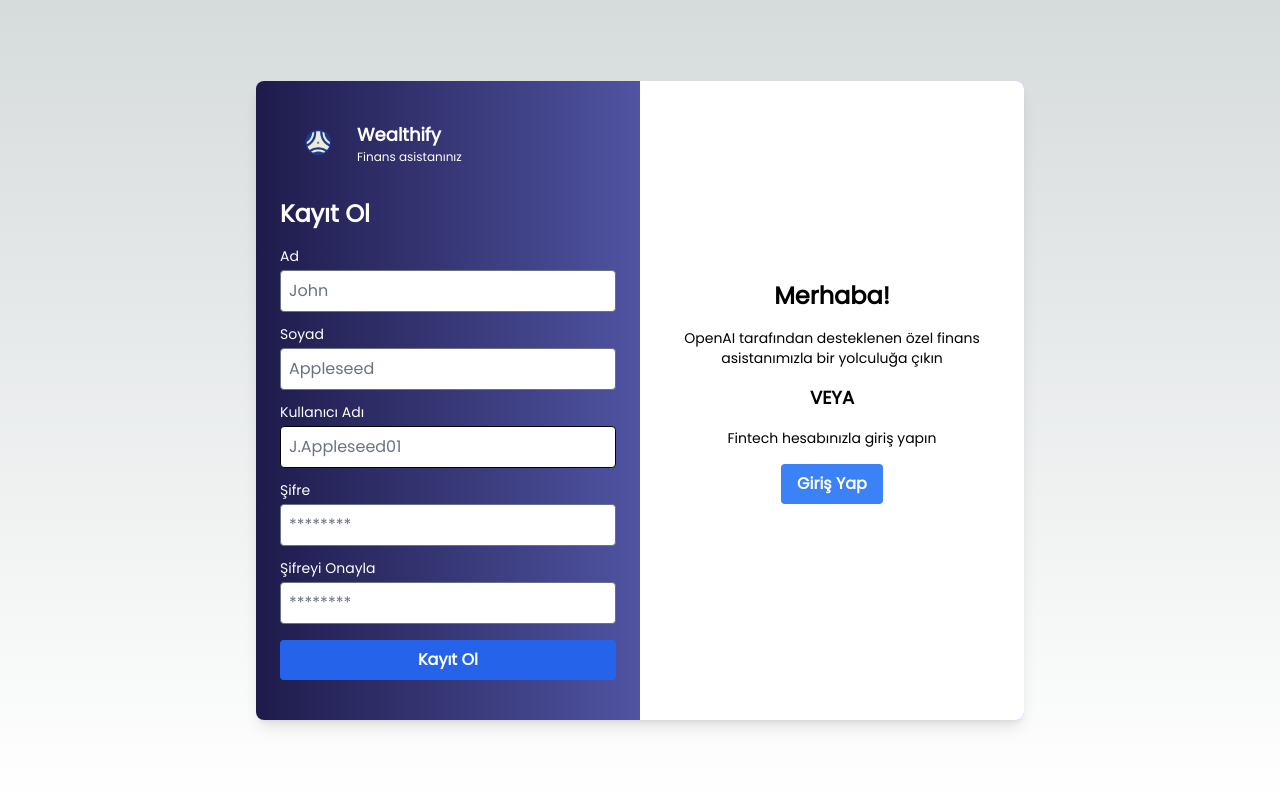
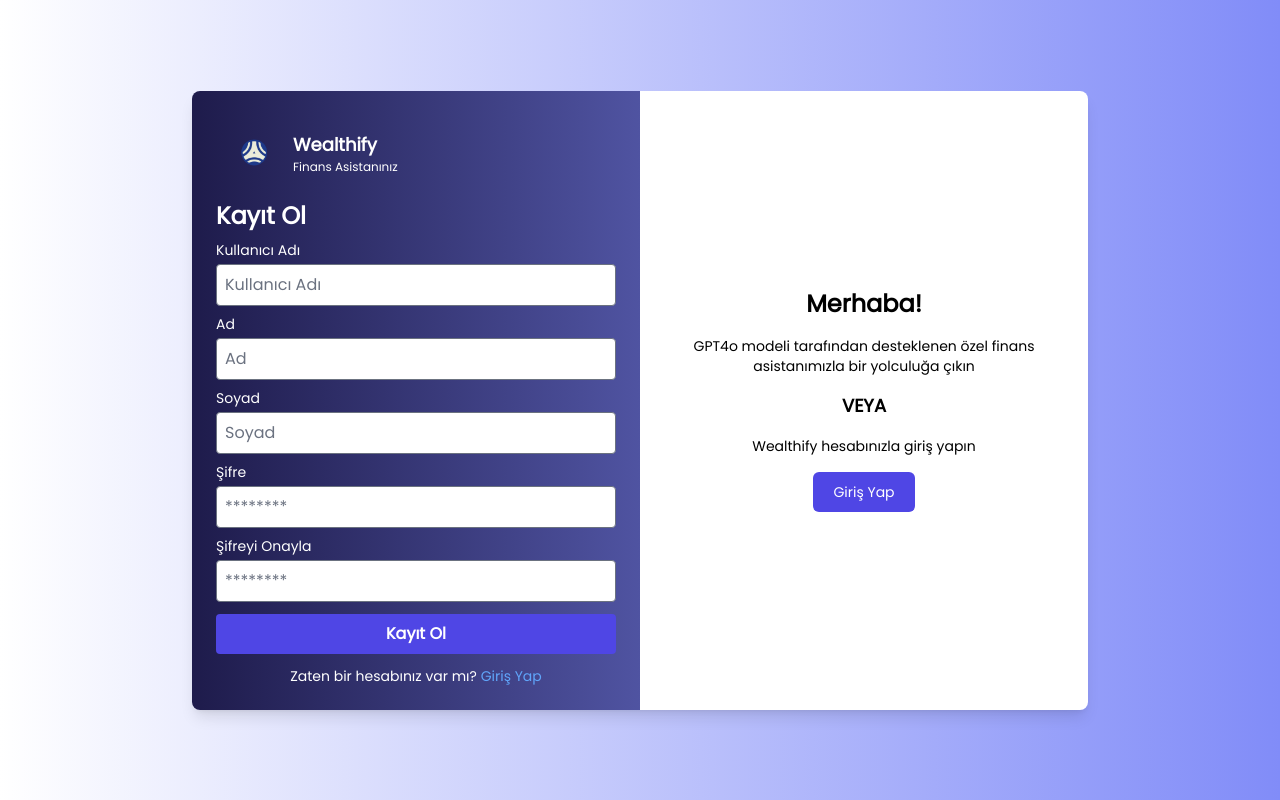
Before and after one commit to samemrecebi/finantial-advisor, a Next.js app in the folder frontend/: page /signup in a window 1280 px wide. Built offline with nearby package versions, Linux system fonts and the light colour scheme.

Commit message:
Signin,signup güncellendi

```diff
--- a/frontend/app/signin/page.tsx
+++ b/frontend/app/signin/page.tsx
@@ -1,5 +1,4 @@
-'use client';
-
+"use client";
 import Link from 'next/link';
 import Image from 'next/image';
 import { FormEvent } from 'react';
@@ -23,7 +22,7 @@
 
     if (response.ok) {
       const data = await response.json();
-      localStorage.setItem('username', formData.get('username') ?? '');
+      localStorage.setItem('username', formData.get('username')?.toString() ?? '');
       localStorage.setItem('token', data.token);
       router.push('/chat-screen');
     } else {
@@ -32,18 +31,20 @@
   }
 
   return (
-    <main className="flex items-center justify-center min-h-screen bg-dark text-white">
+    <main className="flex items-center justify-center min-h-screen bg-gradient-to-r from-white to-indigo-400 text-white">
       {/* Arka planı isterseniz sonra bir resim vs. ile değiştirebiliriz */}
-      <div className="flex flex-row bg-gradient-to-r from-indigo-950 to-indigo-400 rounded-lg shadow-lg max-w-3xl w-full">
-        <div className="w-1/2 p-6">
+      <div className="flex flex-col md:flex-row bg-gradient-to-r from-indigo-950 to-indigo-400 rounded-lg shadow-lg max-w-4xl w-full">
+        <div className="w-full md:w-1/2 p-6">
           <div className="flex justify-between items-center mb-4">
-            <div className="flex items-center">
-              <Image src="/logo.png" alt="Wealthify" width={77} height={61} />
-              <div>
-                <div className="text-lg font-bold">Wealthify</div>
-                <div className="text-xs">Finans asistanınız</div>
+            <Link href="/" className="block text-white no-underline hover:opacity-80">
+              <div className="flex items-center">
+                <Image src="/logo.png" alt="Wealthify" width={77} height={61} />
+                <div>
+                  <div className="text-lg font-bold">Wealthify</div>
+                  <div className="text-xs">Finans Asistanınız</div>
+                </div>
               </div>
-            </div>
+            </Link>
           </div>
           <h1 className="text-2xl font-bold mb-4">Giriş Yap</h1>
           <form onSubmit={handleSubmit}>
@@ -54,7 +55,7 @@
                   type="username"
                   name="username"
                   className="block w-full p-2 rounded border text-black"
-                  placeholder="J.Appleseed01"
+                  placeholder="Kullanıcı Adı"
                 />
               </label>
             </div>
@@ -69,22 +70,35 @@
                 />
               </label>
             </div>
+            <div className="flex justify-between items-center mb-3">
+              <label className="flex items-center">
+                <input type="checkbox" className="form-checkbox" />
+                <span className="ml-2 text-xs">Beni hatırla?</span>
+              </label>
+            </div>
             <button
               type="submit"
-              className="w-full bg-blue-600 hover:bg-blue-700 text-white font-bold py-2 px-4 rounded mb-4"
+              className="w-full bg-indigo-600 hover:bg-indigo-700 text-white font-bold py-2 px-4 rounded mb-4"
             >
               Giriş Yap
             </button>
           </form>
+          <p className="text-center text-sm">
+            Henüz kayıtlı değil misiniz?
+            {' '}
+            <Link href="/signup" className="text-blue-400 hover:underline">
+              Bir hesap oluşturun
+            </Link>
+          </p>
         </div>
-        <div className="w-1/2 p-6 flex flex-col justify-center items-center bg-white text-black rounded-r-lg">
+        <div className="w-full md:w-1/2 p-6 flex flex-col justify-center items-center bg-white text-black rounded-b-lg md:rounded-r-lg md:rounded-bl-none">
           <h1 className="text-2xl font-bold mb-4">Tekrar Hoşgeldiniz!</h1>
           <p className="mb-4 text-sm">Giriş yaparak yolculuğunuza devam edin</p>
           <p className="mb-4 text-lg font-bold">VEYA</p>
-          <p className="mb-4 text-sm">E-postanızla kayıt olun</p>
+          <p className="mb-4 text-sm">Hemen kayıt olun</p>
           <Link
             href="/signup"
-            className="btn btn-lg btn-primary bg-blue-500 text-white font-bold py-2 px-4 rounded mb-4"
+            className="rounded-md bg-indigo-600 px-5 py-2.5 text-sm font-medium text-white no-underline transition hover:bg-indigo-700"
           >
             Kayıt Ol
           </Link>
--- a/frontend/app/signup/page.tsx
+++ b/frontend/app/signup/page.tsx
@@ -1,9 +1,8 @@
-'use client';
-
-import Link from 'next/link';
-import Image from 'next/image';
-import { FormEvent } from 'react';
-import { useRouter } from 'next/navigation';
+"use client";
+import Link from "next/link";
+import Image from "next/image";
+import { FormEvent } from "react";
+import { useRouter } from "next/navigation";
 
 function SignUpForm() {
   const router = useRouter();
@@ -35,53 +34,51 @@
   }
 
   return (
-    <main className="flex items-center justify-center min-h-screen bg-dark text-white">
+    <main className="flex items-center justify-center min-h-screen bg-gradient-to-r from-white to-indigo-400 text-white">
       {/* Arka planı isterseniz sonra bir resim vs. ile değiştirebiliriz */}
-      <div className="flex flex-row bg-gradient-to-r from-indigo-950 to-indigo-400 rounded-lg shadow-lg max-w-3xl w-full">
-        <div className="w-1/2 p-6">
-          <div className="flex justify-between items-center mb-4">
-            <div className="flex items-center">
-              <Image src="/logo.png" alt="Wealthify" width={77} height={61} />
-              <div>
-                <div className="text-lg font-bold">Wealthify</div>
-                <div className="text-xs">Finans asistanınız</div>
+      <div className="flex flex-col md:flex-row bg-gradient-to-r from-indigo-950 to-indigo-400 rounded-lg shadow-lg max-w-4xl w-full">
+        <div className="w-full md:w-1/2 p-6">
+          <div className="flex justify-between items-center mb-2">
+            <Link href="/" className="block text-white no-underline hover:opacity-80">
+              <div className="flex items-center">
+                <Image src="/logo.png" alt="Wealthify" width={77} height={61} />
+                <div>
+                  <div className="text-lg font-bold">Wealthify</div>
+                  <div className="text-xs">Finans Asistanınız</div>
+                </div>
               </div>
-            </div>
+            </Link>
           </div>
-          <h1 className="text-2xl font-bold mb-4">Kayıt Ol</h1>
+          <h1 className="text-2xl font-bold mb-2">Kayıt Ol</h1>
           <form onSubmit={handleSubmit}>
-            <div className="mb-3">
-              <label className="block text-sm font-medium mb-1">
-                Ad
-              </label>
+            <div className="mb-2">
+              <label className="block text-sm font-medium mb-1">Kullanıcı Adı</label>
               <input
                 type="text"
-                placeholder="John"
+                name="username"
                 className="block w-full p-2 rounded border text-black"
-                name="firstName"
+                placeholder="Kullanıcı Adı"
               />
             </div>
-            <div className="mb-3">
-              <label className="block text-sm font-medium mb-1">
-                Soyad
-              </label>
+            <div className="mb-2">
+              <label className="block text-sm font-medium mb-1">Ad</label>
               <input
                 type="text"
-                placeholder="Appleseed"
+                name="firstName"
                 className="block w-full p-2 rounded border text-black"
-                name="lastName"
+                placeholder="Ad"
               />
             </div>
-            <div className="mb-3">
-              <label className="block text-sm font-medium mb-1"> Kullanıcı Adı </label>
+            <div className="mb-2">
+              <label className="block text-sm font-medium mb-1">Soyad</label>
               <input
-                type="username"
-                name="username"
+                type="text"
+                name="lastName"
                 className="block w-full p-2 rounded border text-black"
-                placeholder="J.Appleseed01"
+                placeholder="Soyad"
               />
             </div>
-            <div className="mb-3">
+            <div className="mb-2">
               <label className="block text-sm font-medium mb-1">Şifre</label>
               <input
                 type="password"
@@ -90,10 +87,8 @@
                 placeholder="********"
               />
             </div>
-            <div className="mb-4">
-              <label className="block text-sm font-medium mb-1">
-                Şifreyi Onayla
-              </label>
+            <div className="mb-3">
+              <label className="block text-sm font-medium mb-1">Şifreyi Onayla</label>
               <input
                 type="password"
                 className="block w-full p-2 rounded border text-black"
@@ -102,23 +97,28 @@
             </div>
             <button
               type="submit"
-              className="w-full bg-blue-600 hover:bg-blue-700 text-white font-bold py-2 px-4 rounded mb-4"
+              className="w-full bg-indigo-600 hover:bg-indigo-700 text-white font-bold py-2 px-4 rounded mb-3"
             >
               Kayıt Ol
             </button>
           </form>
+          <p className="text-center text-sm">
+            Zaten bir hesabınız var mı?{" "}
+            <Link href="/signin" className="text-blue-400 hover:underline">
+              Giriş Yap
+            </Link>
+          </p>
         </div>
-        <div className="w-1/2 p-6 flex flex-col justify-center items-center bg-white text-black rounded-r-lg">
+        <div className="w-full md:w-1/2 p-4 flex flex-col justify-center items-center bg-white text-black rounded-b-lg md:rounded-r-lg md:rounded-bl-none">
           <h1 className="text-2xl font-bold mb-4">Merhaba!</h1>
           <p className="mb-4 text-sm text-center">
-            OpenAI tarafından desteklenen özel finans asistanımızla bir
-            yolculuğa çıkın
+            GPT4o modeli tarafından desteklenen özel finans asistanımızla bir yolculuğa çıkın
           </p>
           <p className="mb-4 text-lg font-bold">VEYA</p>
-          <p className="mb-4 text-sm">Fintech hesabınızla giriş yapın</p>
+          <p className="mb-4 text-sm">Wealthify hesabınızla giriş yapın</p>
           <Link
             href="/signin"
-            className="btn btn-lg btn-primary bg-blue-500 text-white font-bold py-2 px-4 rounded mb-4"
+            className="rounded-md bg-indigo-600 px-5 py-2.5 text-sm font-medium text-white no-underline transition hover:bg-indigo-700"
           >
             Giriş Yap
           </Link>
```
